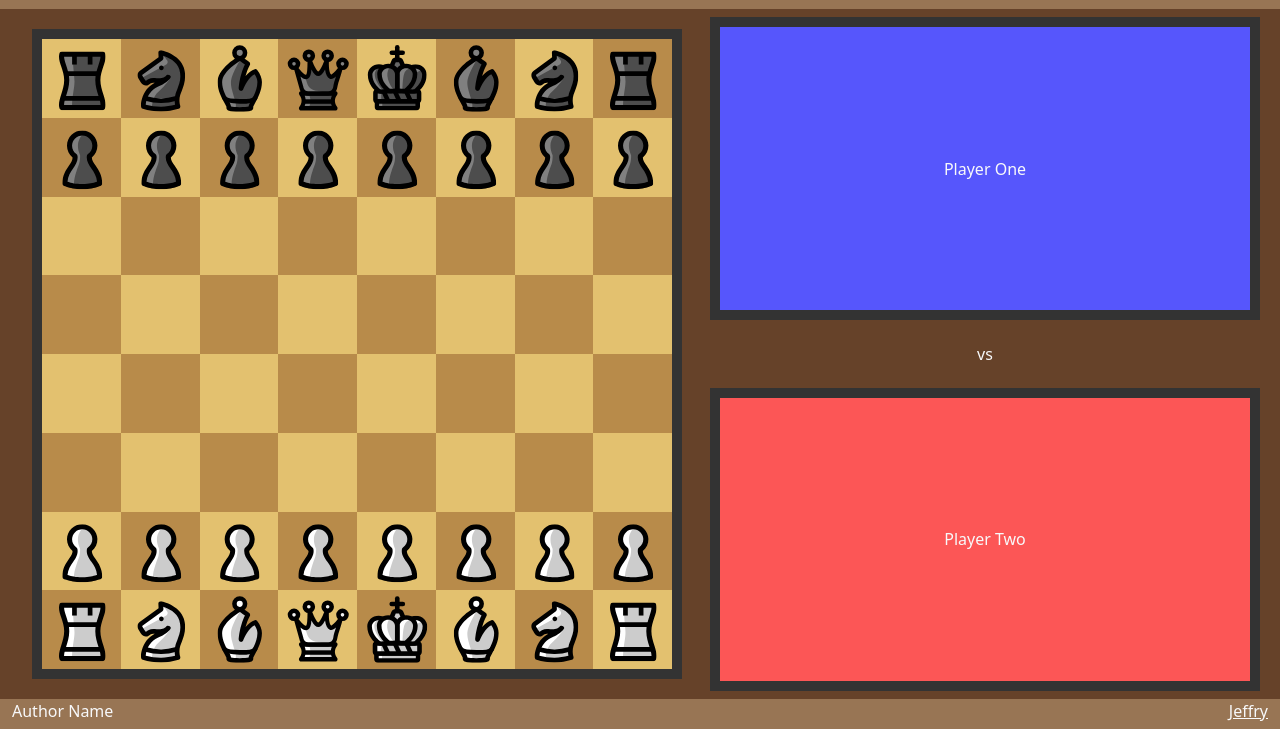
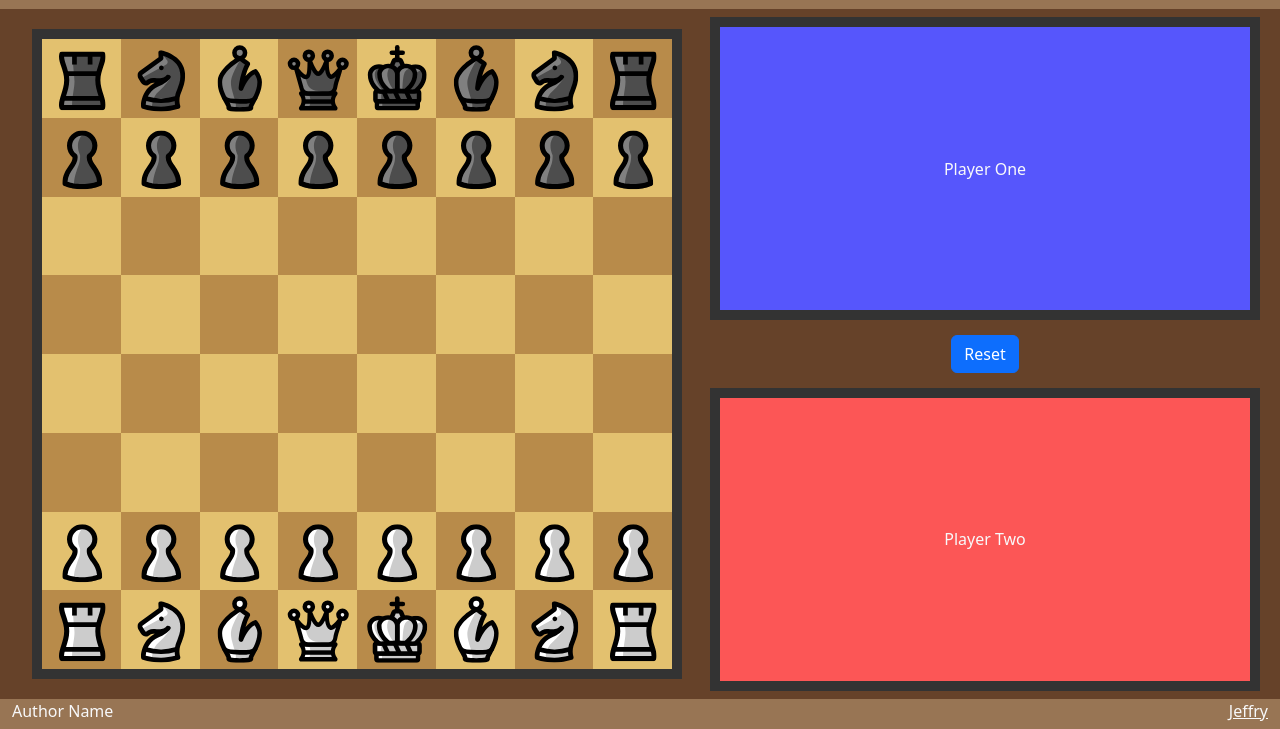
Before and after one commit to jminyoon/startup, a plain HTML site: page play.html in a window 1280 px wide. Shown: the part 71-800 px from the top of the page. Drawn offline with nearby package versions, Linux system fonts and the light colour scheme.

Commit message:
reset button

```diff
--- a/play.html
+++ b/play.html
@@ -305,7 +305,9 @@
                 </div>
                 <div class="players">
                     <div class="player-one">Player One</div>
-                    <div class="versus">vs</div>
+                    <div class="versus">
+                        <button class="btn btn-primary" onclick='game.reset()'>Reset</button>
+                    </div>
                     <div class="player-two">Player Two</div>
                 </div>
             </div>
@@ -321,5 +323,6 @@
                 >
             </div>
         </footer>
+        <script src="play.js"></script>
     </body>
 </html>
```
